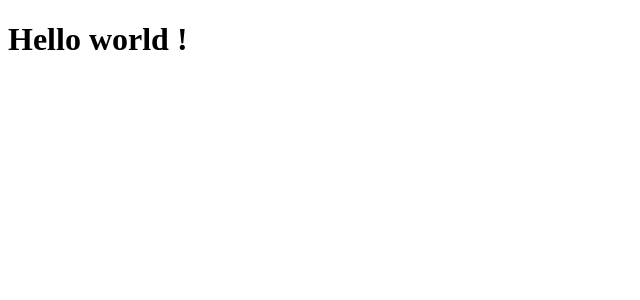
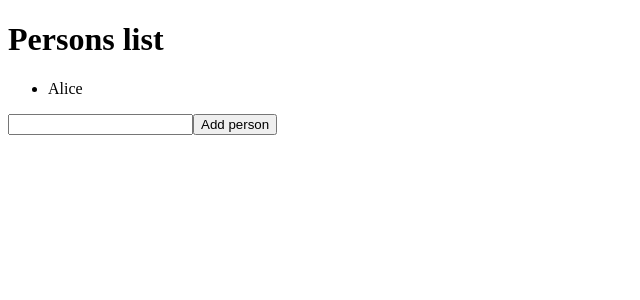
Before and after one commit to antoinechassagne/react-introduction, a React (Vite) app: page / in a window 1280 px wide. Shown: the top 300 px of the page, without its empty margins (0-640 px from the left). Built offline with nearby package versions, Linux system fonts and the light colour scheme.

Commit message:
feat: solution

```diff
--- a/src/App.jsx
+++ b/src/App.jsx
@@ -1,5 +1,27 @@
+import { useState, useEffect } from "react";
+
+import Title from "./components/Title";
+import PersonsList from "./components/PersonsList";
+import Button from "./components/Button";
+
 const App = () => {
-  return <h1>Hello world !</h1>;
+  const [persons, setPersons] = useState([{ name: "Alice" }]);
+  const [newName, setNewName] = useState("");
+
+  useEffect(() => {
+    console.log("State persons: ", persons);
+  }, [persons]);
+
+  return (
+    <div>
+      <Title>Persons list</Title>
+      <PersonsList persons={persons} />
+      <input type="text" onChange={(e) => setNewName(e.target.value)}/>
+      <Button onClick={() => setPersons([...persons, { name: newName }])}>
+        Add person
+      </Button>
+    </div>
+  )
 }
 
 export default App;
--- /dev/null
+++ b/src/components/Button.jsx
@@ -0,0 +1,5 @@
+const Button = ({ children, onClick }) => {
+  return <button onClick={onClick}>{children}</button>;
+};
+
+export default Button;
--- /dev/null
+++ b/src/components/PersonsList.jsx
@@ -0,0 +1,14 @@
+const PersonsList = ({ persons }) => {
+  if (!persons.length) {
+    return <p>Aucune personne trouvée.</p>;
+  }
+  return (
+    <ul>
+      {persons.map((person, index) => (
+        <li key={index}>{person.name}</li>
+      ))}
+    </ul>
+  );
+}
+
+export default PersonsList;
--- /dev/null
+++ b/src/components/Title.jsx
@@ -0,0 +1,5 @@
+const Title = ({ children }) => {
+  return children ? <h1>{children}</h1> : null;
+}
+
+export default Title;
```
